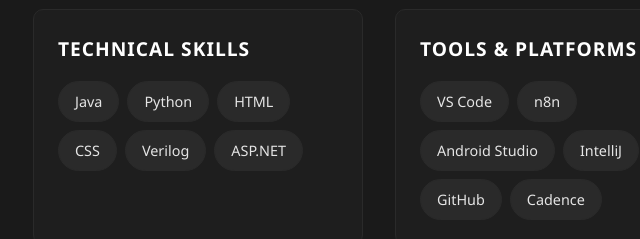
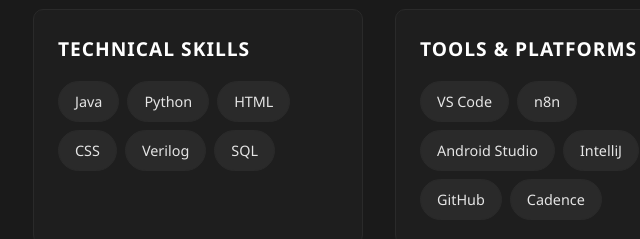
Before and after one commit to praneshsa/portfolio1, a plain HTML site: page index.html in a window 1280 px wide. Shown: the part 2380-2619 px from the top of the page, 80-720 px from the left. Drawn offline with Linux system fonts and the light colour scheme.

Commit message:
Change tag from 'ASP.NET' to 'SQL' in index.html

```diff
--- a/index.html
+++ b/index.html
@@ -879,7 +879,7 @@
                         <span class="tag">HTML</span>
                         <span class="tag">CSS</span>
                         <span class="tag">Verilog</span>
-                        <span class="tag">ASP.NET</span>
+                        <span class="tag">SQL</span>
                     </div>
                 </div>
 
```
